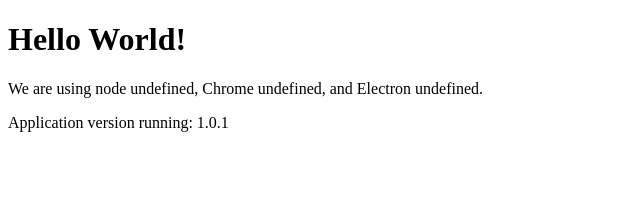
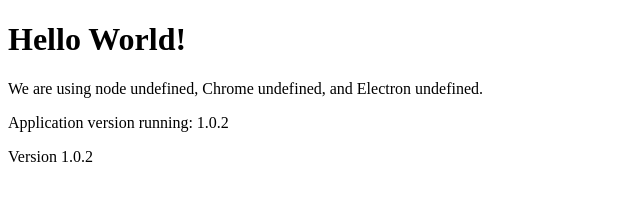
Before and after one commit to dbirgersson/electron-poc-update, an Electron app: page index.html in a window 800 px wide. Shown: the full height of the page, 0-640 px from the left. Drawn offline with Linux system fonts and the light colour scheme.

Commit message:
new version

```diff
--- a/index.html
+++ b/index.html
@@ -12,5 +12,7 @@
       <script></script>
 
       <p>Application version running: <script>document.write(require('./package.json').version)</script></p>
+
+      <p>Version 1.0.2</p>
     </body>
   </html>
--- a/package.json
+++ b/package.json
@@ -1,6 +1,6 @@
 {
   "name": "electron-poc-update",
-  "version": "1.0.1",
+  "version": "1.0.2",
   "description": "",
   "main": "main.js",
   "scripts": {
```
